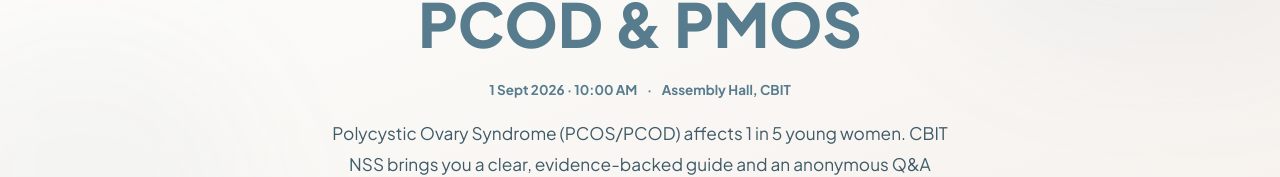
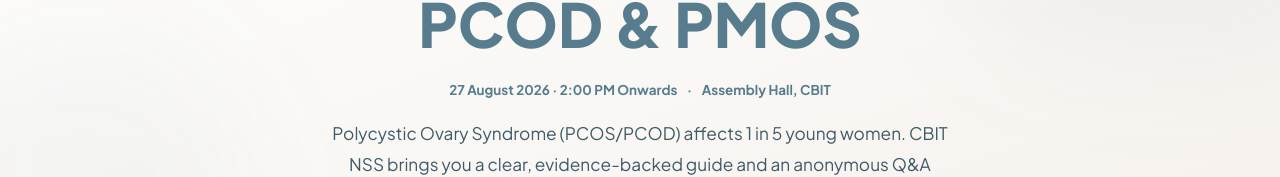
Before and after one commit to vroom0456/CBITNSS-World-PMOS-Day, a Next.js app: page / in a window 1280 px wide. Shown: the part 342-519 px from the top of the page. Built offline with nearby package versions, Linux system fonts and the light colour scheme.

Commit message:
docs(event): update event date and time to 27 August 2026 at 2:00 PM Onwards

```diff
--- a/src/app/page.tsx
+++ b/src/app/page.tsx
@@ -39,7 +39,7 @@ export default function HomePage() {
             </h1>
 
             <div className="hero-event-info" aria-label="Event details">
-              <span>1 Sept 2026 · 10:00 AM</span>
+              <span>27 August 2026 · 2:00 PM Onwards</span>
               <span className="hero-event-sep" aria-hidden="true">·</span>
               <span>Assembly Hall, CBIT</span>
             </div>
```
